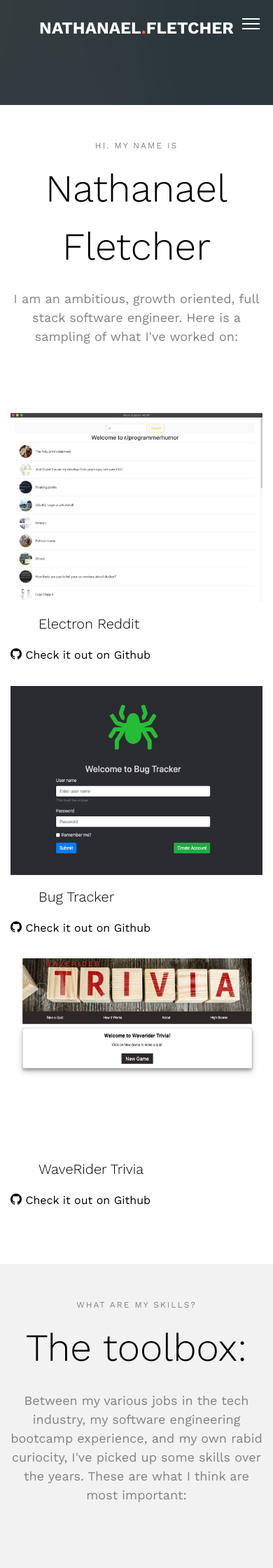
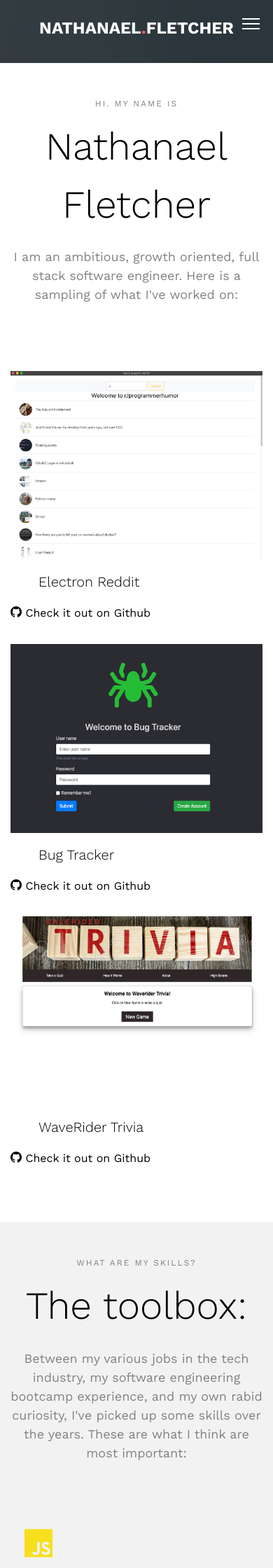
Before and after one commit to NathanaelF777/portfolio, a PHP site: page /index.html in a window 390 px wide. Shown: the top 2240 px of the page at 70% size. Run offline with PHP 8.4, Linux system fonts and the light colour scheme; some web fonts are replaced.

Commit message:
fixed a typo and nav bar length on mobile

```diff
--- a/css/style.css
+++ b/css/style.css
@@ -300,7 +300,7 @@ h1, h2, h3, h4, h5, h6, figure {
 }
 @media screen and (max-width: 768px) {
   .fh5co-cover {
-    height: 150px;
+    height: 90px;
   }
 }
 .fh5co-cover .display-t,
--- a/index.html
+++ b/index.html
@@ -135,7 +135,7 @@
 					<div class="fh5co-heading">
 						<span>What are my skills?</span>
 						<h2>The toolbox:</h2>
-						<p>Between my various jobs in the tech industry, my software engineering bootcamp experience, and my own rabid curiocity, I've picked up some skills over the years. These are what I think are most important:</p>
+						<p>Between my various jobs in the tech industry, my software engineering bootcamp experience, and my own rabid curiosity, I've picked up some skills over the years. These are what I think are most important:</p>
 					</div>
 				</div>
 			</div>
--- a/sass/style.scss
+++ b/sass/style.scss
@@ -376,7 +376,7 @@ h1, h2, h3, h4, h5, h6, figure {
 		z-index: 10;
 	}
 	@media screen and (max-width: $screen-sm) {
-		height: 150px;
+		height: 90px;
 	}
 	.display-t,
 	.display-tc {
```
